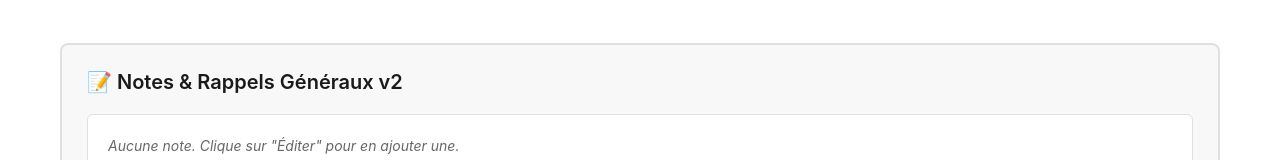
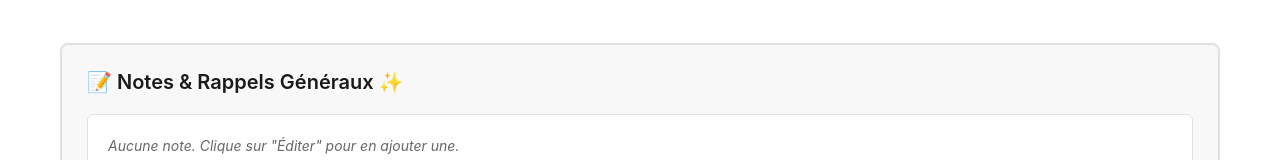
Before and after one commit to ihavetherobotmt5-code/subscription-tracker, a React (Vite) app: page / in a window 1280 px wide. Shown: the part 769-929 px from the top of the page. Built offline with nearby package versions, Linux system fonts and the light colour scheme.

Commit message:
Fix: Déclencher redéploiement Vercel avec changement réel

```diff
--- a/src/App.jsx
+++ b/src/App.jsx
@@ -521,7 +521,7 @@ export default function App() {
 
           {/* General Notes Section */}
           <section className="section general-notes-section">
-            <h2>📝 Notes & Rappels Généraux v2</h2>
+            <h2>📝 Notes & Rappels Généraux ✨</h2>
 
             {!isEditingNotes ? (
               <div className="notes-display">
```
